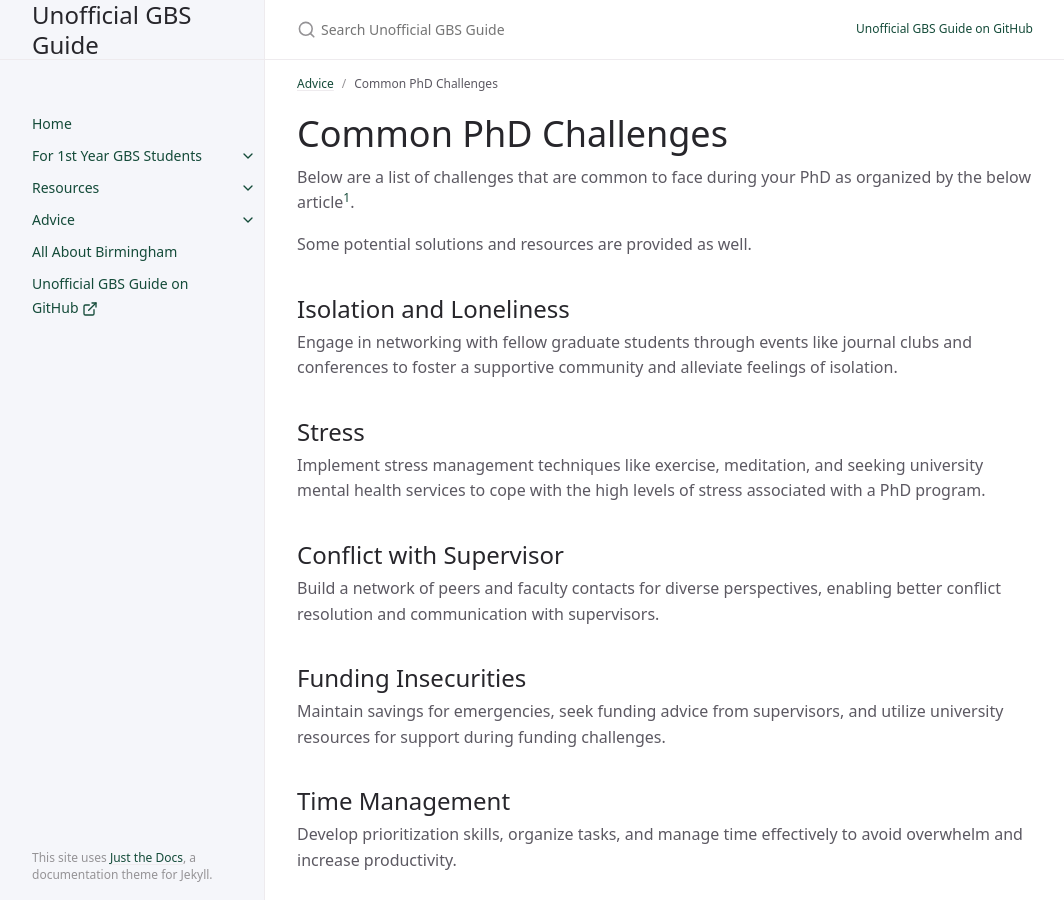
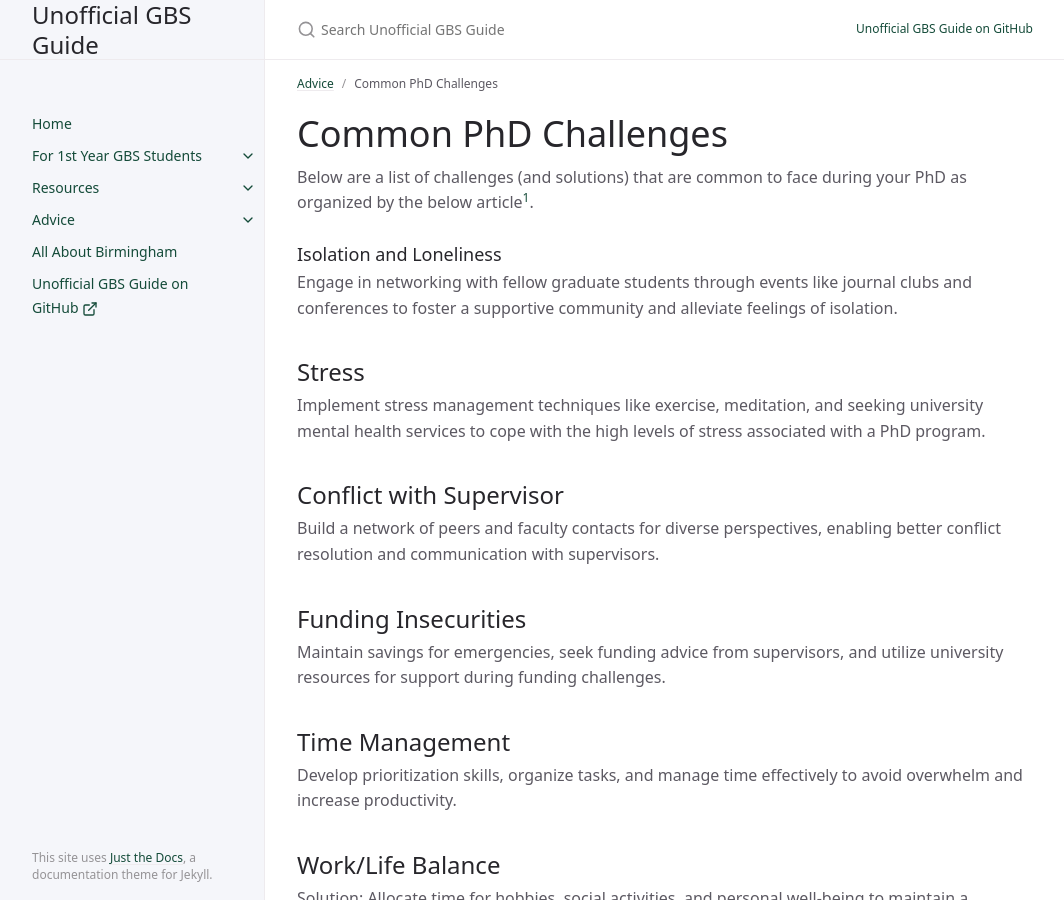
Before and after one commit to sdhutchins/gbs-guide, a Jekyll site: the page built from docs/advice/challenges.md, in a window 1280 px wide and 900 px high. Shown: the whole window, without its empty margins (107-1171 px from the left). Built offline with Jekyll 4.4.1, drawn with Linux system fonts in a browser that asks for light colours; cached includes are drawn as plain includes.

Commit message:
Update common challenges.

```diff
--- a/docs/advice/challenges.md
+++ b/docs/advice/challenges.md
@@ -7,9 +7,11 @@ nav_order: 1
 
 # Common PhD Challenges
 
-Below are a list of challenges that are common to face during your PhD as organized by the below article[^1].
+{: .no_toc }
 
-Some potential solutions and resources are provided as well.
+Below are a list of challenges (and solutions) that are common to face during your PhD as organized by the below article[^1].
+
+{: .fs-5 .fw-300 }
 
 ## Isolation and Loneliness
 
```
